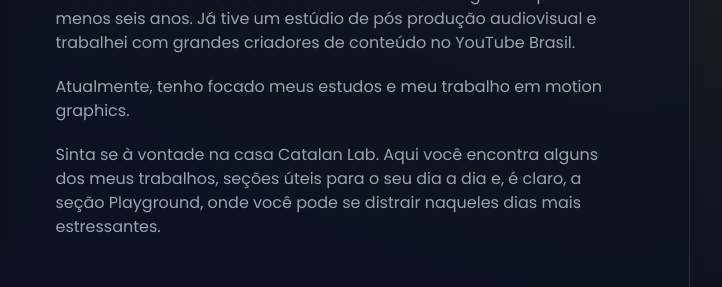
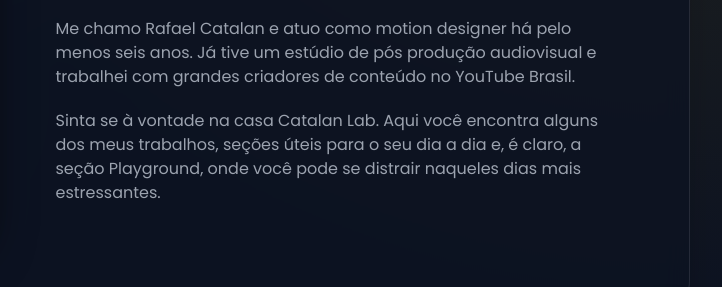
Before and after one commit to rafaelcatalan14-cloud/catalan-lab, a plain HTML site: page index.html in a window 1280 px wide. Shown: the part 415-702 px from the top of the page, 558-1280 px from the left. Drawn offline with nearby package versions, Linux system fonts and the light colour scheme.

Commit message:
Update Portfólio index.html

```diff
--- a/index.html
+++ b/index.html
@@ -245,7 +245,6 @@
 
                             <div class="space-y-5 text-gray-400 text-sm md:text-base leading-relaxed">
                                 <p data-i18n="about_p1">Me chamo Rafael Catalan e atuo como motion designer há pelo menos seis anos. Já tive um estúdio de pós produção audiovisual e trabalhei com grandes criadores de conteúdo no YouTube Brasil.</p>
-                                <p data-i18n="about_p2">Atualmente, tenho focado meus estudos e meu trabalho em motion graphics.</p>
                                 <p data-i18n="about_p3">Sinta se à vontade na casa Catalan Lab. Aqui você encontra alguns dos meus trabalhos, seções úteis para o seu dia a dia e, é claro, a seção Playground, onde você pode se distrair naqueles dias mais estressantes.</p>
                             </div>
                         </div>
@@ -947,7 +946,6 @@ Math.min(linear(time, inPoint, inPoint + fadeTime, 0, 100), linear(time, outPoin
 
                 about_tag: "Sobre o Autor",
                 about_p1: "Me chamo Rafael Catalan e atuo como motion designer há pelo menos seis anos. Já tive um estúdio de pós produção audiovisual e trabalhei com grandes criadores de conteúdo no YouTube Brasil.",
-                about_p2: "Atualmente, tenho focado meus estudos e meu trabalho em motion graphics.",
                 about_p3: "Sinta se à vontade na casa Catalan Lab. Aqui você encontra alguns dos meus trabalhos, seções úteis para o seu dia a dia e, é claro, a seção Playground, onde você pode se distrair naqueles dias mais estressantes.",
 
                 play_desc: "Divirta-se e teste conceitos essenciais de Motion Design direto no navegador.",
@@ -1009,7 +1007,6 @@ Math.min(linear(time, inPoint, inPoint + fadeTime, 0, 100), linear(time, outPoin
 
                 about_tag: "About the Author",
                 about_p1: "My name is Rafael Catalan and I've been working as a motion designer for at least six years. I used to own an audiovisual post-production studio and worked with major content creators on YouTube Brazil.",
-                about_p2: "Currently, I've been focusing my studies and work on motion graphics.",
                 about_p3: "Feel free to explore Catalan Lab. Here you'll find some of my work, useful sections for your daily routine, and of course, the Playground section, where you can distract yourself on those more stressful days.",
 
                 play_desc: "Have fun and test essential Motion Design concepts right in your browser.",
@@ -1071,7 +1068,6 @@ Math.min(linear(time, inPoint, inPoint + fadeTime, 0, 100), linear(time, outPoin
 
                 about_tag: "Sobre el Autor",
                 about_p1: "Me llamo Rafael Catalan y trabajo como motion designer desde hace al menos seis años. Tuve un estudio de postproducción audiovisual y trabajé con grandes creadores de contenido en YouTube Brasil.",
-                about_p2: "Actualmente, he enfocado mis estudios y mi trabajo en motion graphics.",
                 about_p3: "Siéntete a gusto en la casa Catalan Lab. Aquí encontrarás algunos de mis trabajos, secciones útiles para tu día a día y, por supuesto, la sección Playground, donde puedes distraerte en esos días más estresantes.",
 
                 play_desc: "Diviértete y prueba conceptos esenciales de Motion Design en tu navegador.",
```
